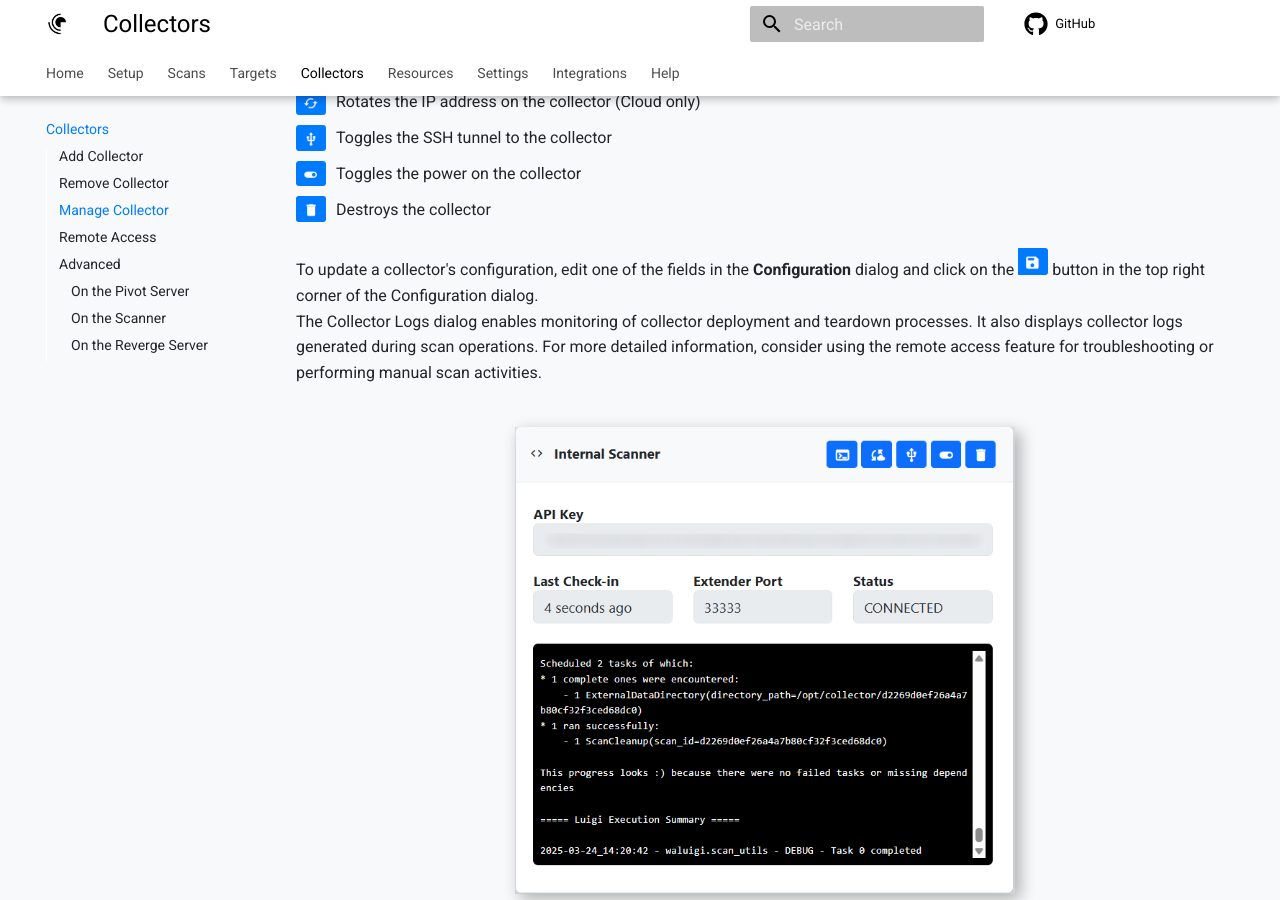
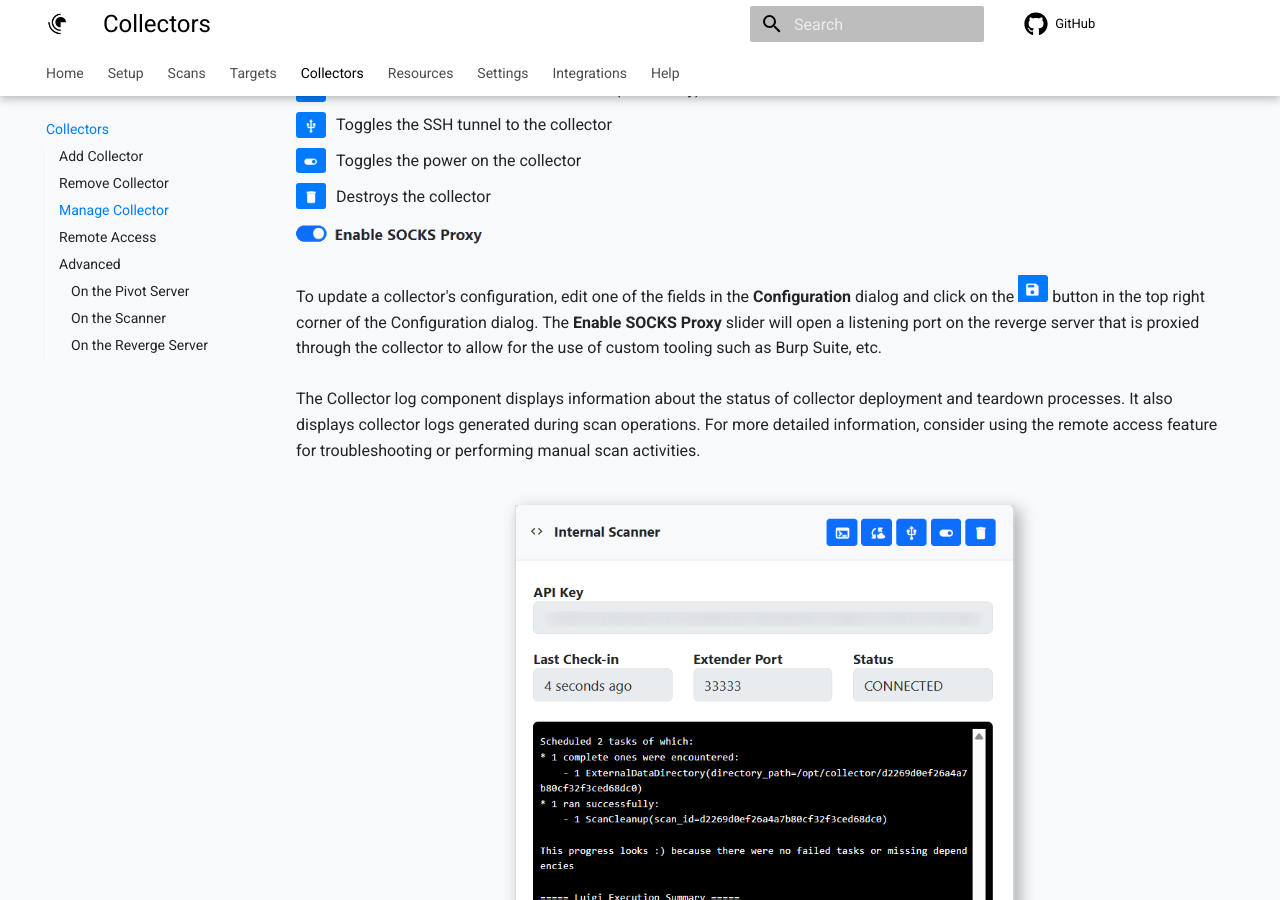
Before and after one commit to securifera/reverge_wiki, an MkDocs documentation site: the page built from docs/collectors/collectors.md, in a window 1280 px wide and 900 px high, scrolled down 2281 px. Built offline with MkDocs 1.6.1 and Material for MkDocs 9.7.7, drawn with Linux system fonts in a browser that asks for light colours; comment, search, counter and statistics services are not loaded.

Commit message:
Updated docs

```diff
--- a/docs/collectors/collectors.md
+++ b/docs/collectors/collectors.md
@@ -54,9 +54,13 @@
   <img src="../../assets/delete_btn.png" alt="Save button" width="40" style="padding-right: 10px;">
   <span>Destroys the collector</span>
 </div>
-To update a collector's configuration, edit one of the fields in the **Configuration** dialog and click on the <img src="../../assets/save_btn.png" alt="Save button" width="30">  button in the top right corner of the Configuration dialog.
-<br>
-The Collector Logs dialog enables monitoring of collector deployment and teardown processes. It also displays collector logs generated during scan operations. For more detailed information, consider using the remote access feature for troubleshooting or performing manual scan activities.
+<div style="display: flex; align-items: center; padding-bottom: 10px;">
+  <img src="../../assets/enable_socks.png" alt="Save button" width="200" style="padding-right: 10px;">
+  <span></span>
+</div>
+To update a collector's configuration, edit one of the fields in the **Configuration** dialog and click on the <img src="../../assets/save_btn.png" alt="Save button" width="30">  button in the top right corner of the Configuration dialog. The **Enable SOCKS Proxy** slider will open a listening port on the reverge server that is proxied through the collector to allow for the use of custom tooling such as Burp Suite, etc.
+<br><br>
+The Collector log component displays information about the status of collector deployment and teardown processes. It also displays collector logs generated during scan operations. For more detailed information, consider using the remote access feature for troubleshooting or performing manual scan activities.
 <br>
 <br>
 <center>
```
Also changed, not shown: docs/integrations/integrations.md (+26 -0 lines), docs/resources/modules.md (+8 -0 lines), docs/assets/configure_collector.png, docs/assets/enable_socks.png (added), docs/assets/integrations_table.png (added), docs/assets/module_details.png (added), docs/assets/shodan_results.png (added), docs/assets/shodan_search.png (added).
